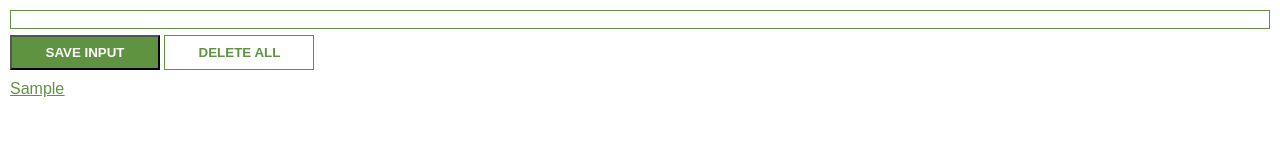
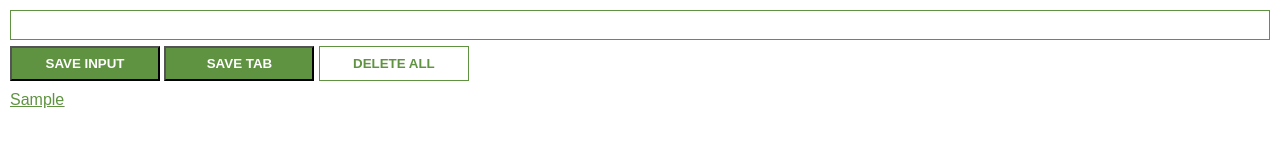
Before and after one commit to YugalKhanal/LeadsTrackerExtension, a browser extension: page index.html in a window 1280 px wide. Both pictures are taken after typing "Sample" into the empty fields and a click on the button "SAVE INPUT". Drawn offline with Linux system fonts and the light colour scheme.

Commit message:
Added getTab and finalised product

```diff
--- a/index.html
+++ b/index.html
@@ -13,6 +13,7 @@
         <input type="text" name="" id="input-el">
         <br>
         <button id="input-btn">SAVE INPUT</button>
+        <button id="tab-btn">SAVE TAB</button>
         <button id="delete-btn">DELETE ALL</button>
     </div>
 
--- a/index.js
+++ b/index.js
@@ -3,6 +3,19 @@ const inputEl = document.getElementById("input-el")
 const inputBtn = document.getElementById("input-btn");
 const ulEl = document.getElementById("ul-el")
 const deleteBtn = document.getElementById("delete-btn")
+const tabBtn = document.getElementById("tab-btn")
+
+//gets the current tab and store it in localStorage
+tabBtn.addEventListener("click", function () {
+    chrome.tabs.query({active: true, currentWindow: true}, function (tabs)
+
+    /*Using the chrome API to get the currently active tab ("active: true") and on the current window incase there's multiple instances of chrome window ("currentWindow: true")*/
+    {
+        myLeads.push(tabs[0].url)
+        localStorage.setItem("myLeads", JSON.stringify(myLeads))
+        render(myLeads)
+    })
+})
 
 //getting the inputted value and turning to a string
 const leadsFromLocalStorage = JSON.parse(localStorage.getItem("myLeads"))
@@ -12,6 +25,13 @@ if (leadsFromLocalStorage) {
     myLeads = leadsFromLocalStorage
     render(myLeads)
 }
+//adds value to the array and localStorage after stringifying
+inputBtn.addEventListener("click", function(){
+    myLeads.push(inputEl.value)
+    inputEl.value = ""
+    localStorage.setItem("myLeads", JSON.stringify(myLeads))
+    render(myLeads)
+})
 
 //on double click deletes all the inputted values
 deleteBtn.addEventListener("dblclick", function () {
@@ -20,14 +40,6 @@ deleteBtn.addEventListener("dblclick", function () {
     render(myLeads)
 })
 
-//adds value to the array and localStorage after stringifying
-inputBtn.addEventListener("click", function(){
-    myLeads.push(inputEl.value)
-    inputEl.value = ""
-    localStorage.setItem("myLeads", JSON.stringify(myLeads))
-    render(myLeads)
-    console.log(localStorage.getItem("myLeads"))
-})
 
 //lists on the page the values in the array
 function render (leads) {
--- a/styles.css
+++ b/styles.css
@@ -2,19 +2,19 @@ body{
     margin: 0;
     padding: 10px;
     font-family: Arial, Helvetica, sans-serif;
-    min-width: 400px;
+    min-width: 500px;
 }
 
 #input-el{
     width: 100%;
-    height: 100%;
+    height: 30px;
     border: 1px solid #5f9341;
     padding-left: 10px;
     padding-right: 10px;
     box-sizing: border-box;
 }
 
-#input-btn, #delete-btn{
+#input-btn, #delete-btn, #tab-btn{
     background-color: #5f9341;
     width: 150px;
     height: 35px;
```
Also changed, not shown: manifest.json.
